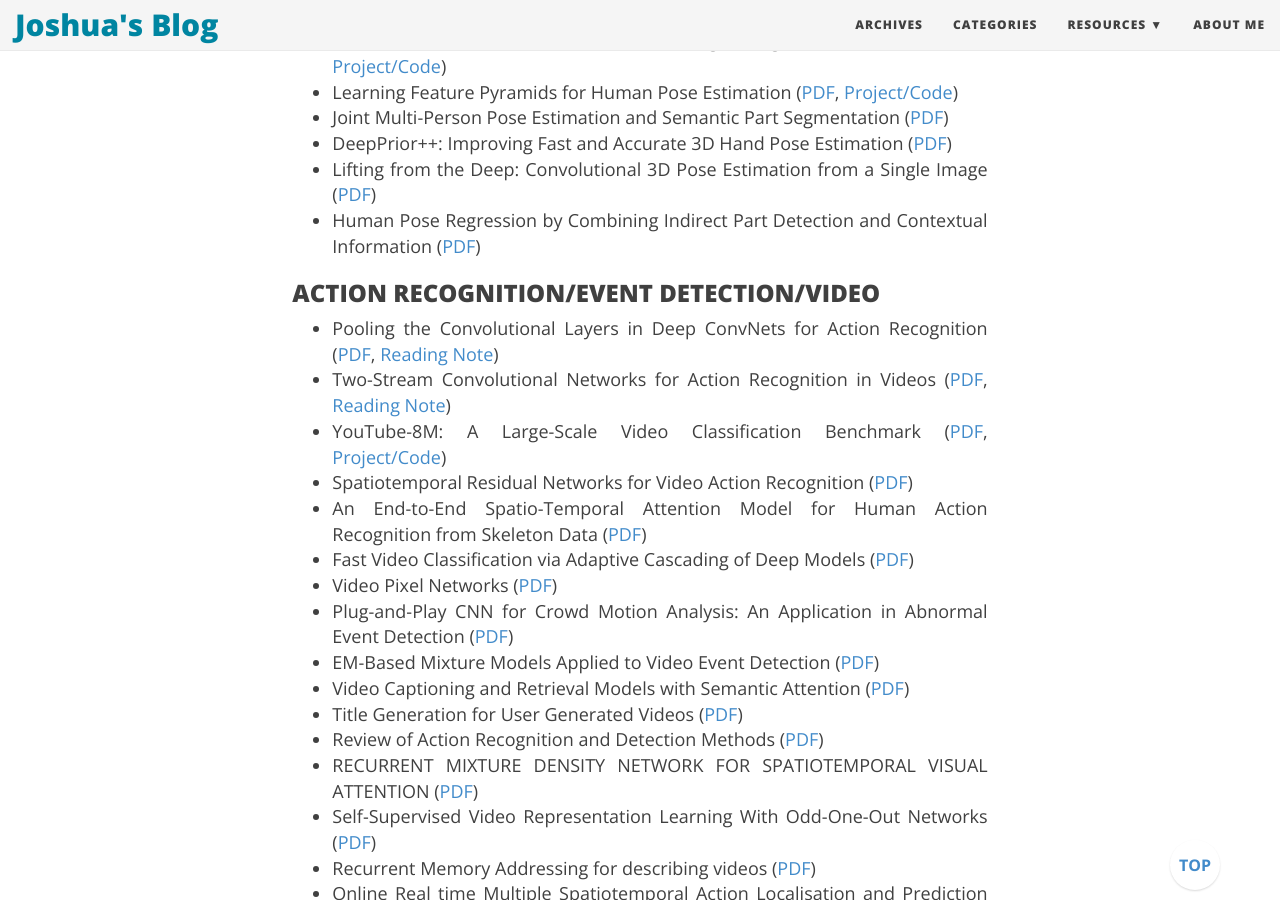
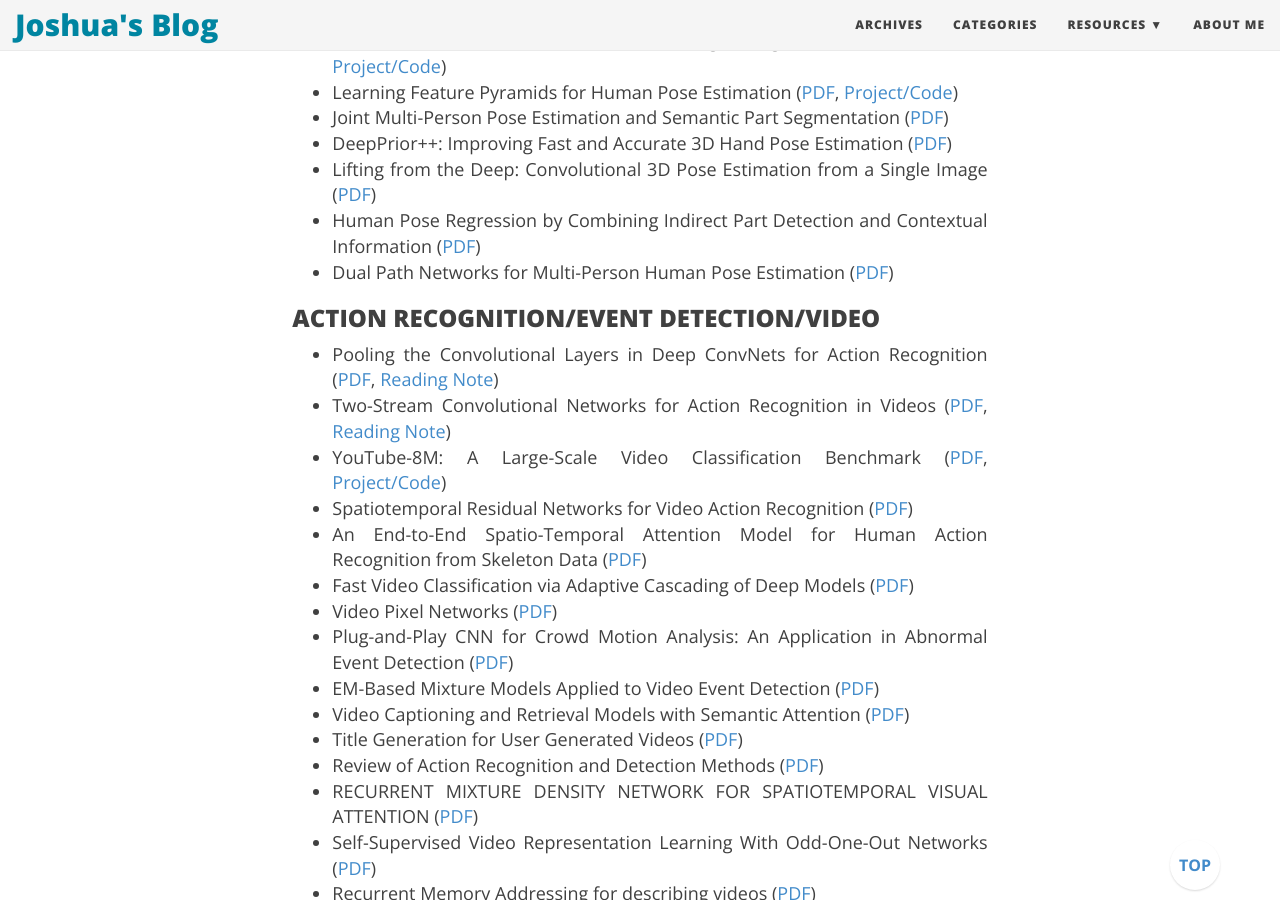
Before and after one commit to joshua19881228/joshua19881228.github.io, a Jekyll site: the page built from _posts/Computer_Vision/2016-08-25-my-jumble-of-computer-vision.md, in a window 1280 px wide and 900 px high, scrolled down 7436 px. Built offline with Jekyll 4.4.1, drawn with Linux system fonts in a browser that asks for light colours; nearby versions of some CDN libraries; comment, search, counter and statistics services are not loaded; some of the changed text lies outside the part shown.

Commit message:
update post

```diff
--- a/_posts/Computer_Vision/2016-08-25-my-jumble-of-computer-vision.md
+++ b/_posts/Computer_Vision/2016-08-25-my-jumble-of-computer-vision.md
@@ -179,6 +179,7 @@ I am going to maintain this page to record a few things about computer vision th
 * DeepPrior++: Improving Fast and Accurate 3D Hand Pose Estimation ([PDF](https://arxiv.org/abs/1708.08325))
 * Lifting from the Deep: Convolutional 3D Pose Estimation from a Single Image ([PDF](https://arxiv.org/abs/1701.00295))
 * Human Pose Regression by Combining Indirect Part Detection and Contextual Information ([PDF](https://arxiv.org/abs/1710.02322))
+* Dual Path Networks for Multi-Person Human Pose Estimation ([PDF](https://arxiv.org/abs/1710.10192))
 
 ### ACTION RECOGNITION/EVENT DETECTION/VIDEO ###
 
@@ -718,6 +719,7 @@ I am going to maintain this page to record a few things about computer vision th
     >Person re-identification has drawn intensive attention in the computer vision society in recent decades. As far as we know, this page collects all public datasets that have been tested by person re-identification algorithms.
 * [MIT Saliency Benchmark](http://saliency.mit.edu/home.html)
 * [How far are we from solving the 2D & 3D Face Alignment problem? (and a dataset of 230,000 3D facial landmarks)](https://www.adrianbulat.com/face-alignment/)
+* [PoseTrack: A Benchmark for Human Pose Estimation and Tracking](https://posetrack.net/workshops/iccv2017/posetrack-challenge-results.html)
 
 ### TOOLKITS ###
 
```
